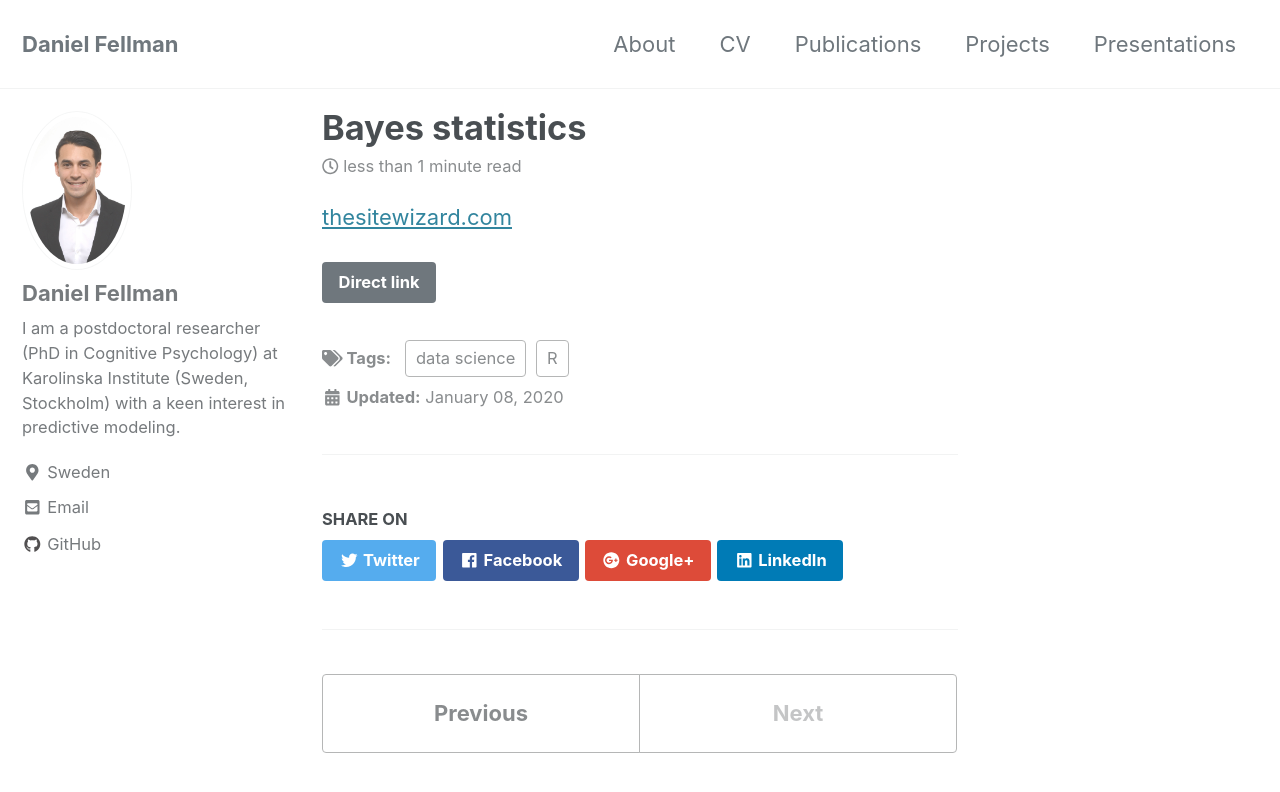
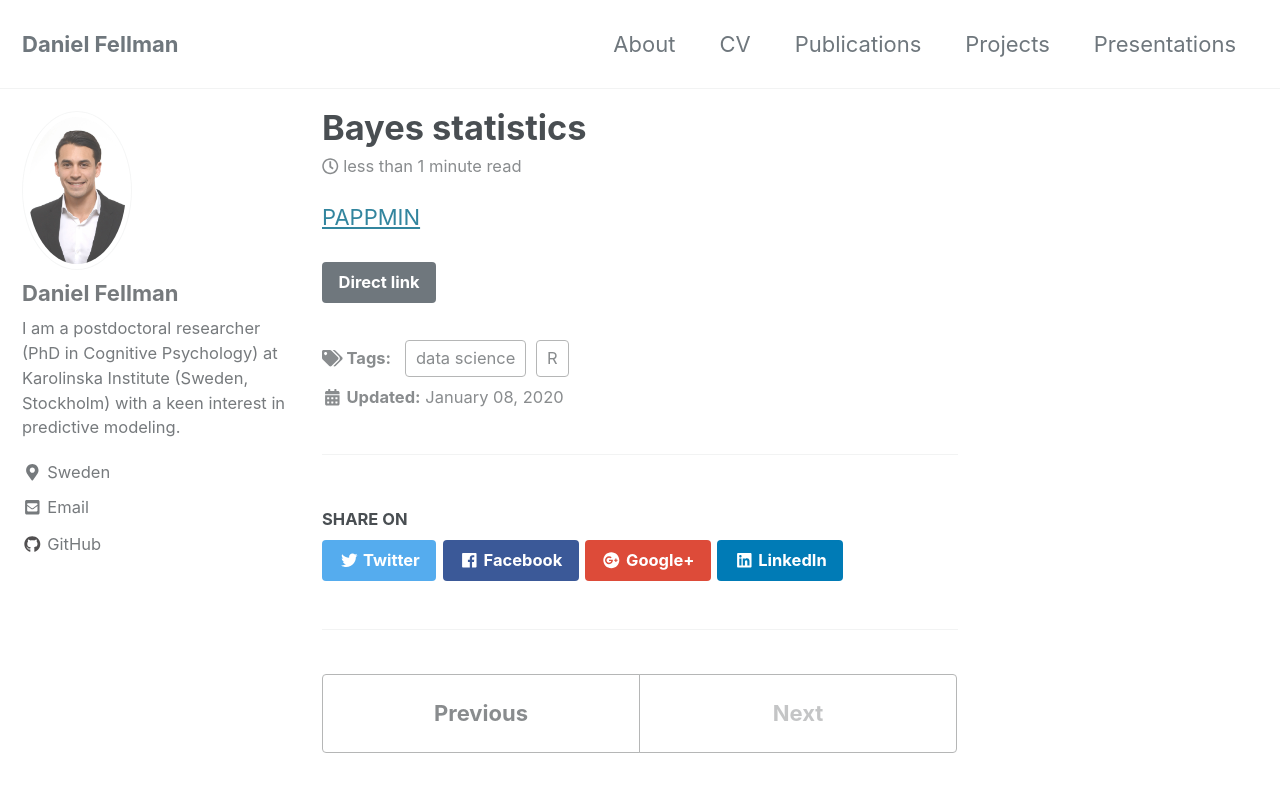
Before and after one commit to danielfellman/danielfellman.github.io, a Jekyll site: the page built from _posts/2020-11-01-Examining the effects of cognitive training using Bayesian statistics in R.md, in a window 1280 px wide and 900 px high. Shown: the top 792 px of the window. Built offline with Jekyll 4.4.1, drawn with Linux system fonts in a browser that asks for light colours; cached includes are drawn as plain includes; nearby versions of some CDN libraries.

Commit message:
Update 2020-11-01-Examining the effects of cognitive training using Bayesian statistics in R.md

```diff
--- a/_posts/2020-11-01-Examining the effects of cognitive training using Bayesian statistics in R.md
+++ b/_posts/2020-11-01-Examining the effects of cognitive training using Bayesian statistics in R.md
@@ -6,4 +6,4 @@ tags: [R, data science]
 link: http://rpubs.com/dfellman/bayes"
 href: http://rpubs.com/dfellman/bayes
 ---
-<a href="https://www.thesitewizard.com/" target="_blank">thesitewizard.com</a>
+<a href="https://www.thesitewizard.com/" target="_blank">PAPPMIN</a>
```
